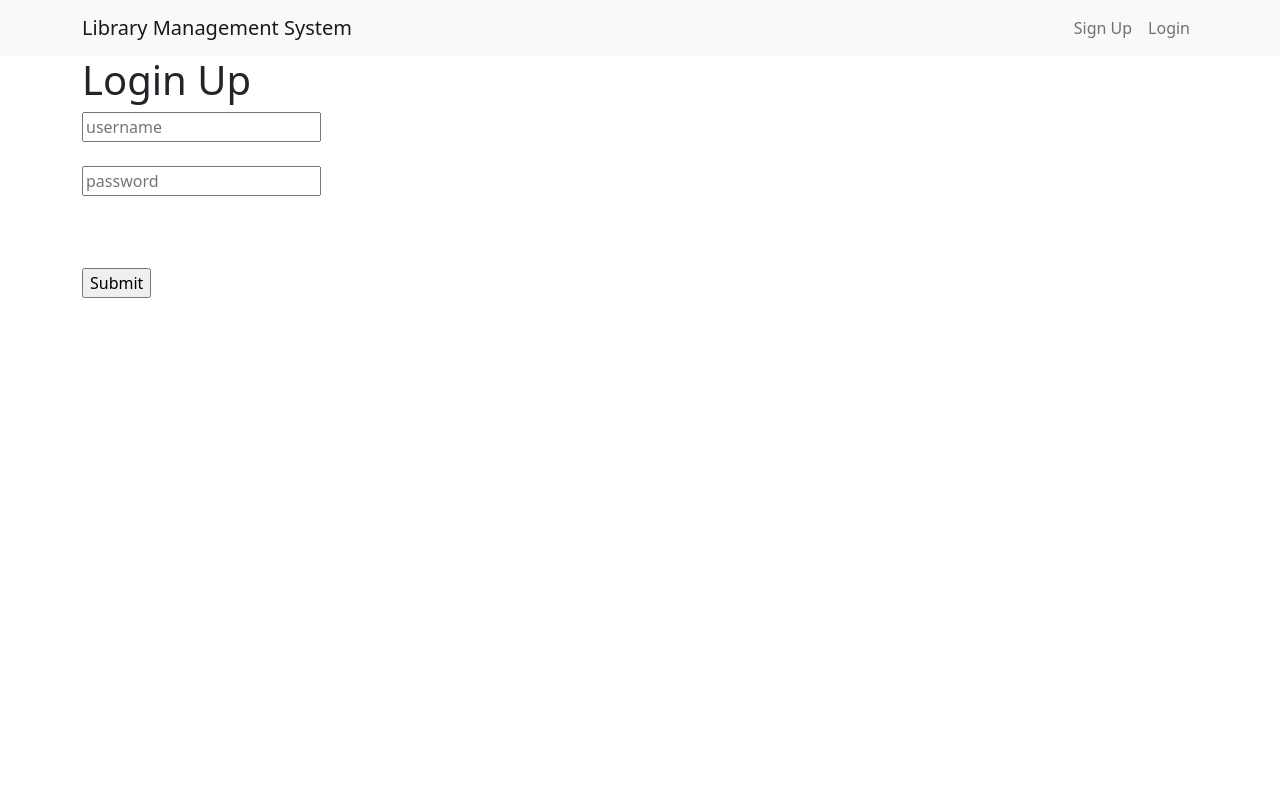
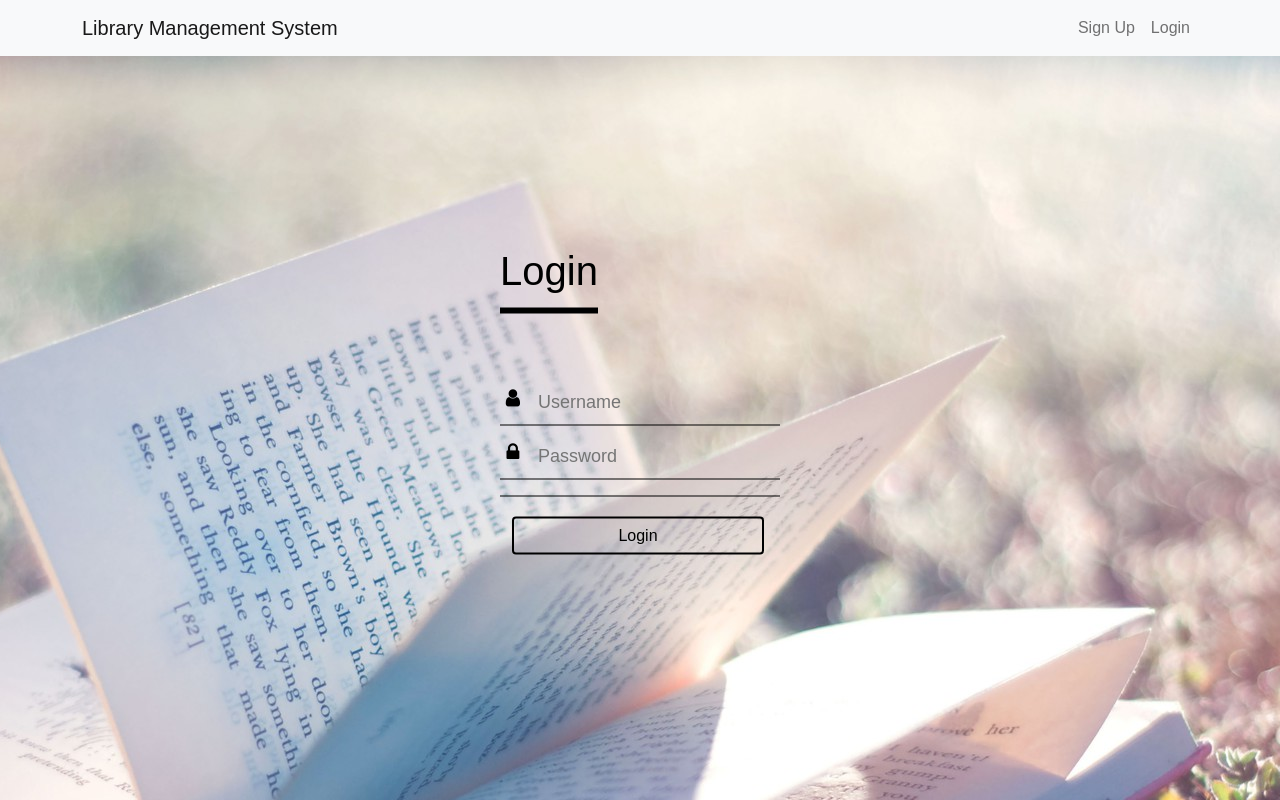
Before and after one commit to surojitsaha56/LMS, a Django app: page /registration/login in a window 1280 px wide. Run offline with Django 3.2, Linux system fonts and the light colour scheme.

Commit message:
added static files

```diff
--- a/librarymanagementsystem/settings.py
+++ b/librarymanagementsystem/settings.py
@@ -1,7 +1,7 @@
 """
 Django settings for librarymanagementsystem project.
 
-Generated by 'django-admin startproject' using Django 2.1.5.
+Generated by 'django-admin startproject' using Django 3
 
 For more information on this file, see
 https://docs.djangoproject.com/en/2.1/topics/settings/
@@ -122,3 +122,6 @@ USE_TZ = True
 # https://docs.djangoproject.com/en/2.1/howto/static-files/
 
 STATIC_URL = '/static/'
+
+STATICFILES_DIRS=[os.path.join(BASE_DIR, 'librarymanagementsystem/static/')]
+STATIC_ROOT=os.path.join(BASE_DIR, 'static')
--- a/registration/templates/registration/login.html
+++ b/registration/templates/registration/login.html
@@ -2,30 +2,88 @@
 
 {% block content %}
 
+{%load static%}
 
+<link rel="stylesheet" href="https://stackpath.bootstrapcdn.com/font-awesome/4.7.0/css/font-awesome.min.css" integrity="sha384-wvfXpqpZZVQGK6TAh5PVlGOfQNHSoD2xbE+QkPxCAFlNEevoEH3Sl0sibVcOQVnN" crossorigin="anonymous">
+<style>
+    body{
+        margin: 0;
+        padding: 0;
+        font-family: sans-serif;
+        background-size: cover;
+        background: url("/static/homeimage.jpg") 80% 0 no-repeat fixed;
+    }
+    .login-box{
+        width: 280px;
+        position: absolute;
+        top: 50%;
+        left: 50%;
+        transform: translate(-50%, -50%);
+        color: black;
+    }
+    .login-box h1{
+        float: left;
+        font-size: 40px;
+        border-bottom: 6px solid black;
+        margin-bottom: 50px;
+        padding: 13px 0;
+    }
+    .textbox{
+        width: 100%;
+        overflow: hidden;
+        font-size: 20px;
+        padding: 8px 0;
+        margin: 8px 0;
+        border-bottom: 1px solid black;
+    }
+    .textbox i{
+        width: 26px;
+        float: left;
+        text-align: center;
+    }
+    .textbox input{
+        border: none;
+        outline: none;
+        background: none;
+        color: black;
+        font-size: 18px;
+        width: 80%;
+        float: left;
+        margin: 0 10px;
+    }
+    .btn{
+        width: 90%;
+        background: none;
+        border: 2px solid black;
+        color: black;
+        padding: 5px;
+        font-size: 18;
+        cursor: pointer;
+        margin: 12px;
+    }
+</style>
+<body>
+    <div class="login-box" style="width: 280px; position: absolute; top:50% left=50%">
+        <h1>Login</h1>
+        <form method="POST" action="">
+            <div class="textbox">
 
-<h1>Login Up</h1>
-<div>
-    <form method="POST" action="">
                 {% csrf_token %}
-
-        <input type="username" name="username" placeholder="username">
-        <br><br>
-        <input type="password" name="password" placeholder="password">
-        <br><br>
-
-        {{form.password1.label}}
-        {{form.password1}}
-        <br><br>
-        {{form.errors}}
+                <div class="textbox">
+                    <i class="fa fa-user" aria-hidden="true"></i>
+                    <input type="username" name="username" placeholder="Username">
+                </div>
+                <div class="textbox">
+                    <i class="fa fa-lock" aria-hidde="true"></i>
+                    <input type="password" name="password" placeholder="Password">
+                </div>
+            </div>
             {% for message in messages %}
                 <p id="messages">{{message}}</p>
             {%endfor%}
-        <input type="submit" name="Login">
-
+            <input class="btn" type="submit" value="Login">
         </form>
-
     </div>
-
+</body>
 
 {% endblock %}
```
Also changed, not shown: templates/home.html (+11 -1 lines), librarymanagementsystem/static/homeimage.jpg (added). Lines whose indentation alone changed are shown as unchanged.
